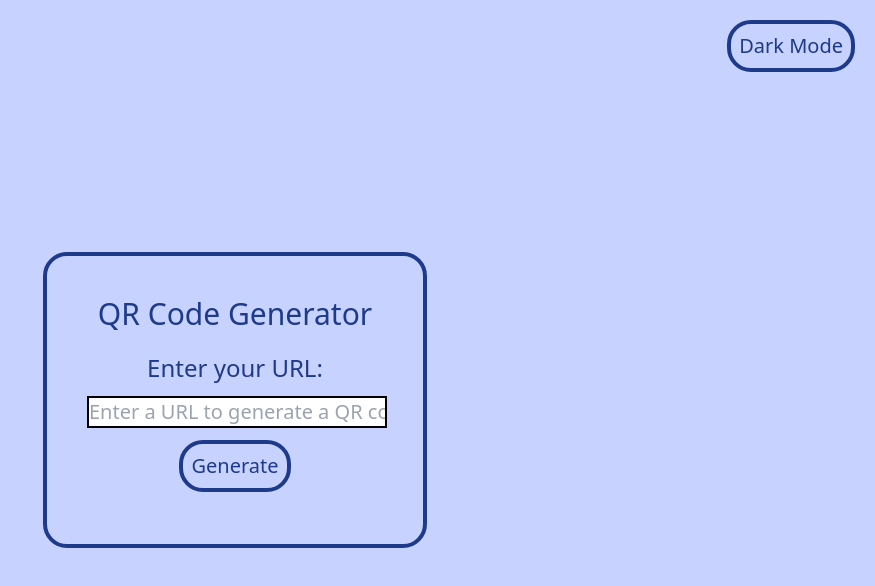
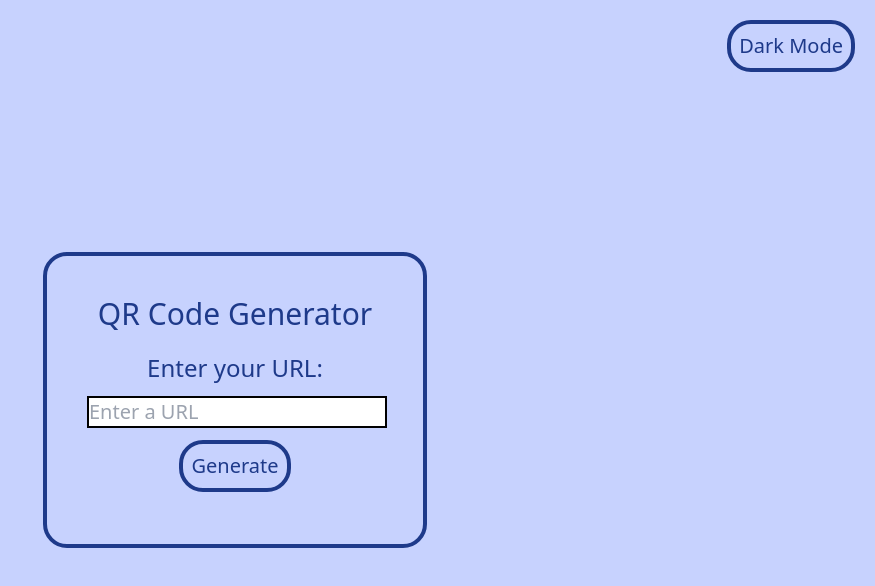
Before and after one commit to Technigo/project-custom-hooks-qr-code-generator-vite, a React (Vite) app: page / in a window 1280 px wide. Shown: the top 586 px of the page, without its empty margins (405-1280 px from the left). Built offline with nearby package versions, Linux system fonts and the light colour scheme.

Commit message:
changed label

```diff
--- a/src/App.jsx
+++ b/src/App.jsx
@@ -1,7 +1,7 @@
 import React, { useState } from 'react';
 import { useQRCodeGenerator } from './hooks/useQRCodeGenerator';
 
-// Reusable button component. Just to get use to the thinking, i know it doesnt really make sence in this scale of work:)
+// Reusable button component. Just to get use to the thinking, i know it doesnt really make sense in this scale of work:)
 const Button = ({ onClick, text, darkMode, className = '' }) => {
   return (
     <button
@@ -115,7 +115,7 @@ export const App = () => {
             <input
               className={`border-solid border-2 ${darkMode ? 'border-white text-black' : 'border-black'}`}
               type="text"
-              placeholder="Enter a URL to generate a QR code"
+              placeholder="Enter a URL"
               value={url}
               onChange={(e) => setUrl(e.target.value)}
             />
```
